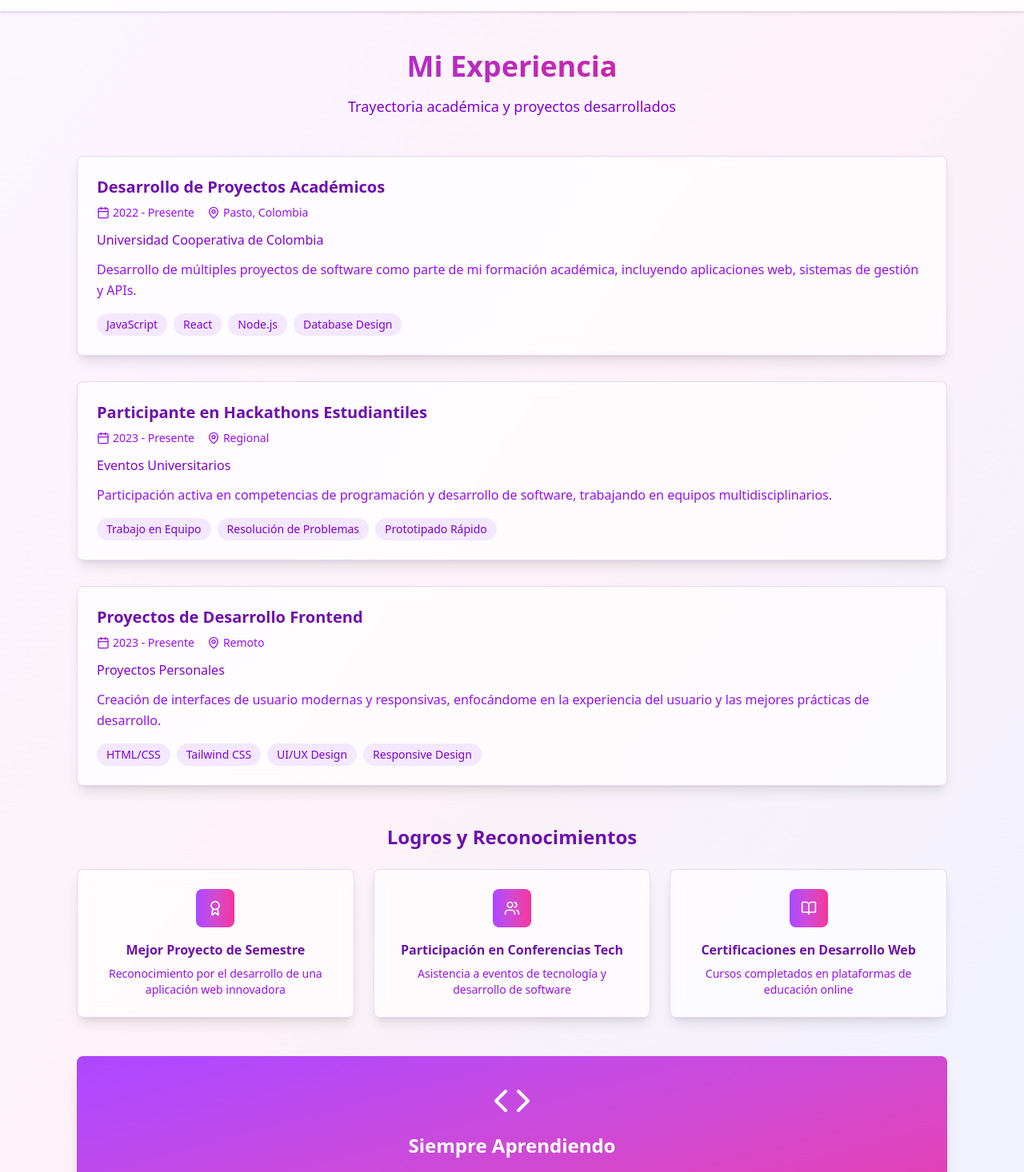
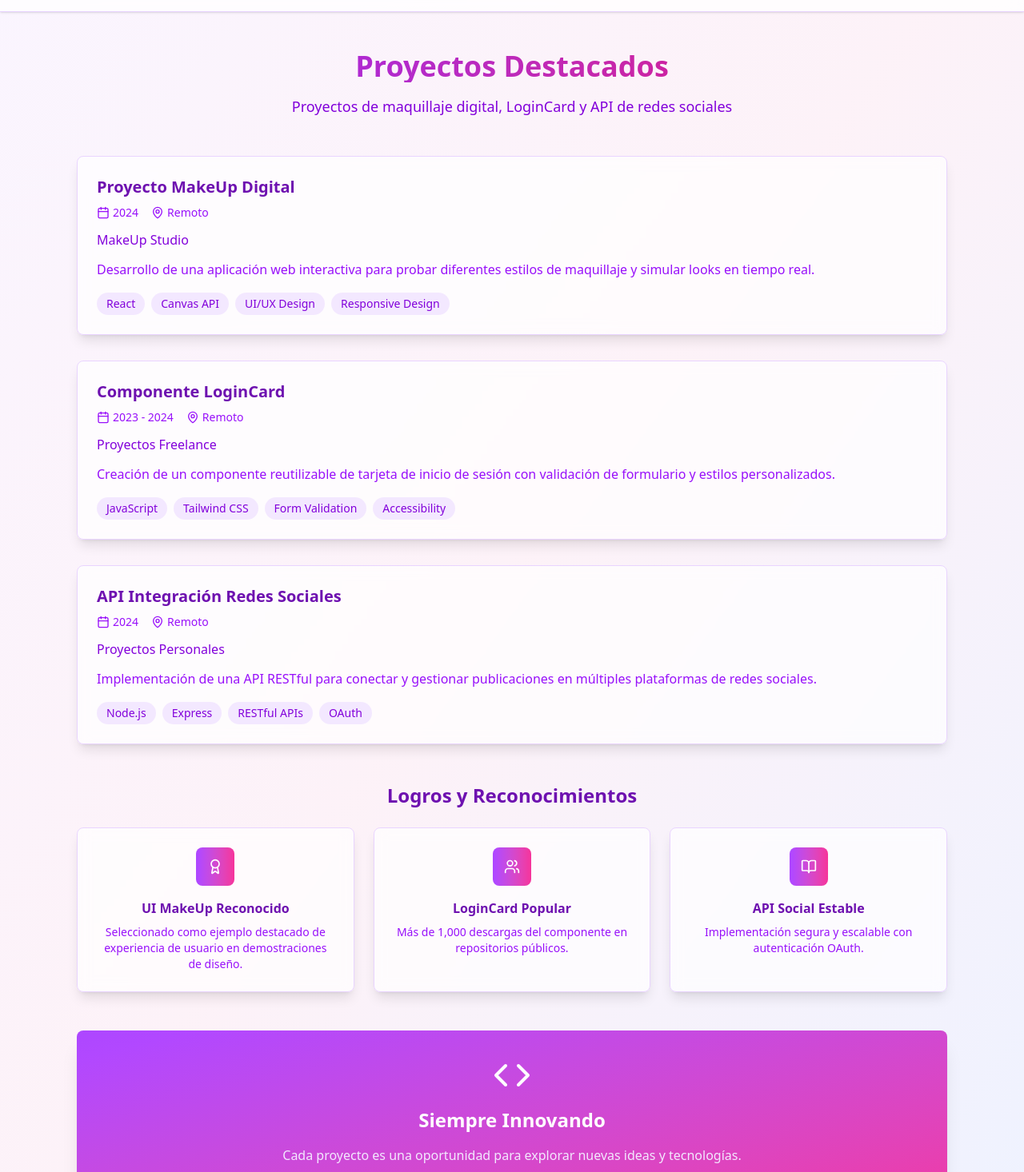
Before and after one commit to vanessabastidas03/mi-portafolio, a Next.js app: page /experience in a window 1280 px wide. Shown: the part 144-1610 px from the top of the page at 80% size. Built offline with nearby package versions, Linux system fonts and the light colour scheme.

Commit message:
Update experience

```diff
--- a/src/app/experience/page.tsx
+++ b/src/app/experience/page.tsx
@@ -4,54 +4,55 @@ import Link from "next/link";
 export default function Experience() {
   const experiences = [
     {
-      title: "Desarrollo de Proyectos Académicos",
-      organization: "Universidad Cooperativa de Colombia",
-      period: "2022 - Presente",
-      location: "Pasto, Colombia",
+      title: "Proyecto MakeUp Digital",
+      organization: "MakeUp Studio",
+      period: "2024",
+      location: "Remoto",
       description:
-        "Desarrollo de múltiples proyectos de software como parte de mi formación académica, incluyendo aplicaciones web, sistemas de gestión y APIs.",
-      skills: ["JavaScript", "React", "Node.js", "Database Design"],
+        "Desarrollo de una aplicación web interactiva para probar diferentes estilos de maquillaje y simular looks en tiempo real.",
+      skills: ["React", "Canvas API", "UI/UX Design", "Responsive Design"],
     },
     {
-      title: "Participante en Hackathons Estudiantiles",
-      organization: "Eventos Universitarios",
-      period: "2023 - Presente",
-      location: "Regional",
+      title: "Componente LoginCard",
+      organization: "Proyectos Freelance",
+      period: "2023 - 2024",
+      location: "Remoto",
       description:
-        "Participación activa en competencias de programación y desarrollo de software, trabajando en equipos multidisciplinarios.",
+        "Creación de un componente reutilizable de tarjeta de inicio de sesión con validación de formulario y estilos personalizados.",
       skills: [
-        "Trabajo en Equipo",
-        "Resolución de Problemas",
-        "Prototipado Rápido",
+        "JavaScript",
+        "Tailwind CSS",
+        "Form Validation",
+        "Accessibility",
       ],
     },
     {
-      title: "Proyectos de Desarrollo Frontend",
+      title: "API Integración Redes Sociales",
       organization: "Proyectos Personales",
-      period: "2023 - Presente",
+      period: "2024",
       location: "Remoto",
       description:
-        "Creación de interfaces de usuario modernas y responsivas, enfocándome en la experiencia del usuario y las mejores prácticas de desarrollo.",
-      skills: ["HTML/CSS", "Tailwind CSS", "UI/UX Design", "Responsive Design"],
+        "Implementación de una API RESTful para conectar y gestionar publicaciones en múltiples plataformas de redes sociales.",
+      skills: ["Node.js", "Express", "RESTful APIs", "OAuth"],
     },
   ];
 
   const achievements = [
     {
-      title: "Mejor Proyecto de Semestre",
+      title: "UI MakeUp Reconocido",
       description:
-        "Reconocimiento por el desarrollo de una aplicación web innovadora",
+        "Seleccionado como ejemplo destacado de experiencia de usuario en demostraciones de diseño.",
       icon: <Award className="w-5 h-5" />,
     },
     {
-      title: "Participación en Conferencias Tech",
+      title: "LoginCard Popular",
       description:
-        "Asistencia a eventos de tecnología y desarrollo de software",
+        "Más de 1,000 descargas del componente en repositorios públicos.",
       icon: <Users className="w-5 h-5" />,
     },
     {
-      title: "Certificaciones en Desarrollo Web",
-      description: "Cursos completados en plataformas de educación online",
+      title: "API Social Estable",
+      description: "Implementación segura y escalable con autenticación OAuth.",
       icon: <BookOpen className="w-5 h-5" />,
     },
   ];
@@ -103,10 +104,10 @@ export default function Experience() {
       <div className="max-w-6xl mx-auto px-4 sm:px-6 lg:px-8 py-12">
         <div className="text-center mb-12">
           <h2 className="text-4xl font-bold bg-gradient-to-r from-purple-600 to-pink-600 bg-clip-text text-transparent mb-4">
-            Mi Experiencia
+            Proyectos Destacados
           </h2>
           <p className="text-lg text-purple-700">
-            Trayectoria académica y proyectos desarrollados
+            Proyectos de maquillaje digital, LoginCard y API de redes sociales
           </p>
         </div>
 
@@ -179,11 +180,10 @@ export default function Experience() {
 
         <div className="p-8 bg-gradient-to-br from-purple-500 to-pink-500 text-white shadow-xl border-0 rounded-lg text-center">
           <Code className="w-12 h-12 mx-auto mb-4" />
-          <h3 className="text-2xl font-bold mb-4">Siempre Aprendiendo</h3>
+          <h3 className="text-2xl font-bold mb-4">Siempre Innovando</h3>
           <p className="text-purple-100 mb-6">
-            Mi experiencia está en constante crecimiento. Cada proyecto es una
-            oportunidad para aprender nuevas tecnologías y mejorar mis
-            habilidades como desarrolladora.
+            Cada proyecto es una oportunidad para explorar nuevas ideas y
+            tecnologías.
           </p>
           <Link href="/projects">
             <button className="bg-white text-purple-600 px-6 py-3 rounded-lg font-semibold hover:bg-purple-50 transition-colors">
```
